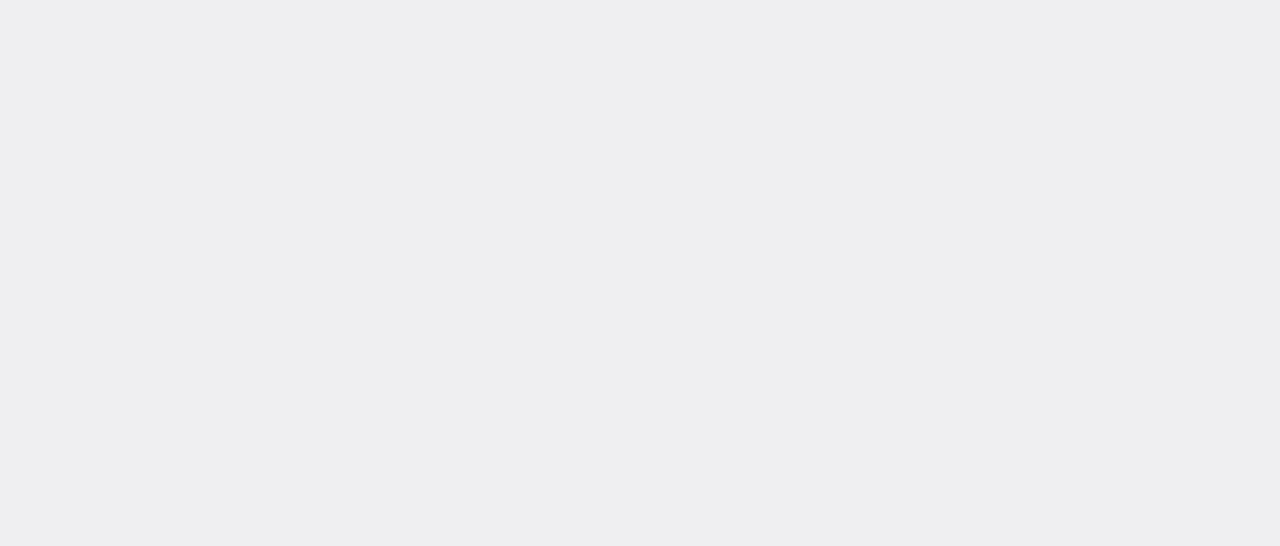
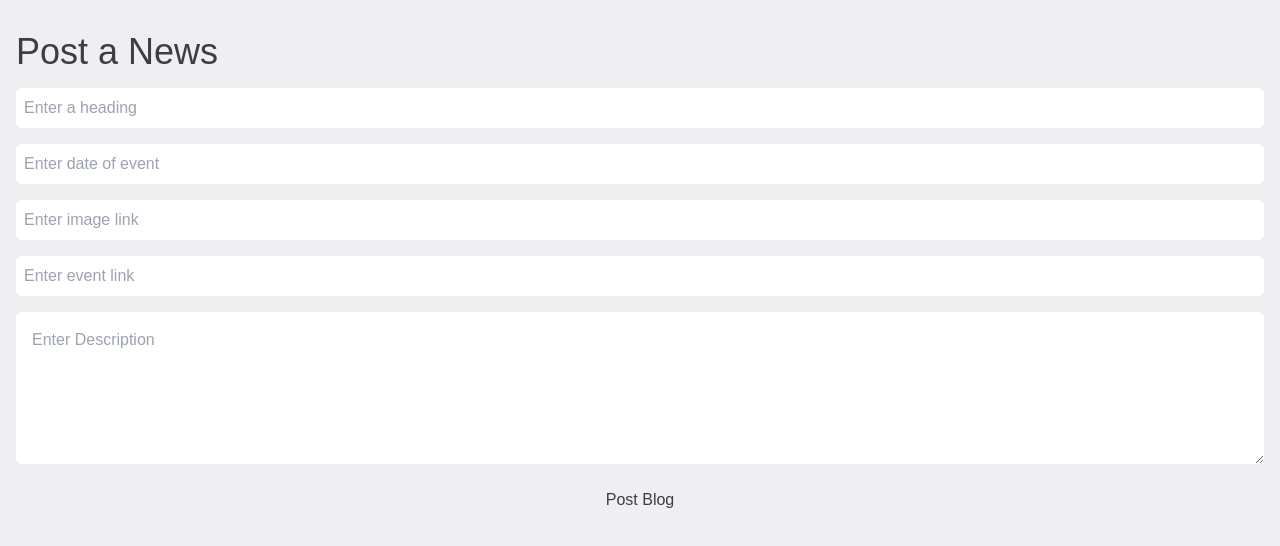
Before and after one commit to Roho7/gloneuro-website, a React (Vite) app: page /news/post in a window 1280 px wide. Before the commit this address had no page. Shown: the top 546 px of the page. Built offline with nearby package versions, Linux system fonts and the light colour scheme; a web font is replaced by a local one.

Commit message:
add: post news

```diff
--- a/src/App.jsx
+++ b/src/App.jsx
@@ -3,8 +3,9 @@ import Homepage from "./pages/Homepage";
 import Register from "./pages/Register";
 import Login from "./pages/Login";
 import { RecoilRoot } from "recoil";
-import WriteBlog from "./pages/WriteBlog";
 import ReadBlogs from "./pages/ReadBlogs";
+import PostBlog from "./pages/PostBlog";
+import PostNews from "./pages/PostNews";
 
 function App() {
   return (
@@ -14,8 +15,9 @@ function App() {
           <Route path="/register" element={<Register />} />
           <Route path="/login" element={<Login />} />
           <Route path="/" element={<Homepage />} />
-          <Route path="/blogs/write" element={<WriteBlog />} />
+          <Route path="/blogs/write" element={<PostBlog />} />
           <Route path="/blogs/:blogId" element={<ReadBlogs />} />
+          <Route path="/news/post" element={<PostNews />} />
         </Routes>
       </RecoilRoot>
     </div>
--- a/src/components/Footer.jsx
+++ b/src/components/Footer.jsx
@@ -16,7 +16,7 @@ function Footer() {
         <button onClick={() => navigate("/blogs/write")}>Add Blog</button>
       )}
       <button onClick={handleSignOut}>Sign Out</button>
-      <button>Add News</button>
+      <button onClick={() => navigate("/news/post")}>Add News</button>
     </div>
   );
 }
--- a/src/data/news.js
+++ b/src/data/news.js
@@ -1,5 +1,6 @@
 export const News = [
   {
+    eventDate: "25th October 2023",
     date: "26th October 2001",
     img: "https://images.pexels.com/photos/4226119/pexels-photo-4226119.jpeg?auto=compress&cs=tinysrgb&w=800",
     heading: "This is a new event",
--- a/src/pages/WriteBlog.jsx
+++ b/src/pages/PostBlog.jsx
@@ -2,7 +2,7 @@ import { useState } from "react";
 import { db } from "../server/firebase";
 import { Timestamp, doc, setDoc } from "firebase/firestore";
 
-function WriteBlog() {
+function PostBlog() {
   const [blogData, setBlogData] = useState({
     title: "",
     author: "",
@@ -86,4 +86,4 @@ function WriteBlog() {
   );
 }
 
-export default WriteBlog;
+export default PostBlog;
--- /dev/null
+++ b/src/pages/PostNews.jsx
@@ -0,0 +1,82 @@
+import { useState } from "react";
+import { db } from "../server/firebase";
+import { Timestamp, doc, setDoc } from "firebase/firestore";
+
+function PostNews() {
+  const [newsData, setNewsData] = useState({
+    eventDate: "",
+    img: "",
+    heading: "",
+    description: "",
+    link: "",
+  });
+  const handleChange = (e) => {
+    setNewsData({ ...newsData, [e.target.name]: e.target.value });
+  };
+  const handleSubmit = async () => {
+    if (newsData.description === "" || newsData.heading === "") {
+      alert("Please enter valid details");
+    } else {
+      const date = Date.now();
+      try {
+        await setDoc(doc(db, "Blogs", newsData.title), {
+          eventDate: newsData.eventDate,
+          heading: newsData.heading,
+          img: newsData.img,
+          date: Timestamp.fromDate(new Date(date)),
+          description: newsData.description,
+          link: newsData.link,
+        });
+        console.log("succesfull");
+      } catch (err) {
+        console.log(err);
+      }
+    }
+  };
+  return (
+    <div className="w-full p-4">
+      <h1 className="my-4">Post a News</h1>
+      <div className="flex flex-col gap-4">
+        <input
+          type="text"
+          name="heading"
+          id="heading"
+          onChange={handleChange}
+          placeholder="Enter a heading"
+        />
+        <input
+          type="text"
+          name="eventDate"
+          id="eventDate"
+          onChange={handleChange}
+          placeholder="Enter date of event"
+        />
+        <input
+          type="text"
+          name="img"
+          id="img"
+          onChange={handleChange}
+          placeholder="Enter image link"
+        />
+        <input
+          type="text"
+          name="link"
+          id="link"
+          onChange={handleChange}
+          placeholder="Enter event link"
+        />
+        <textarea
+          rows={5}
+          cols="40"
+          name="description"
+          onChange={handleChange}
+          placeholder="Enter Description"
+          className="p-4 rounded-md"
+        ></textarea>
+        <button onClick={handleSubmit}>Post Blog</button>
+      </div>
+    </div>
+  );
+}
+
+export default PostNews;
```
